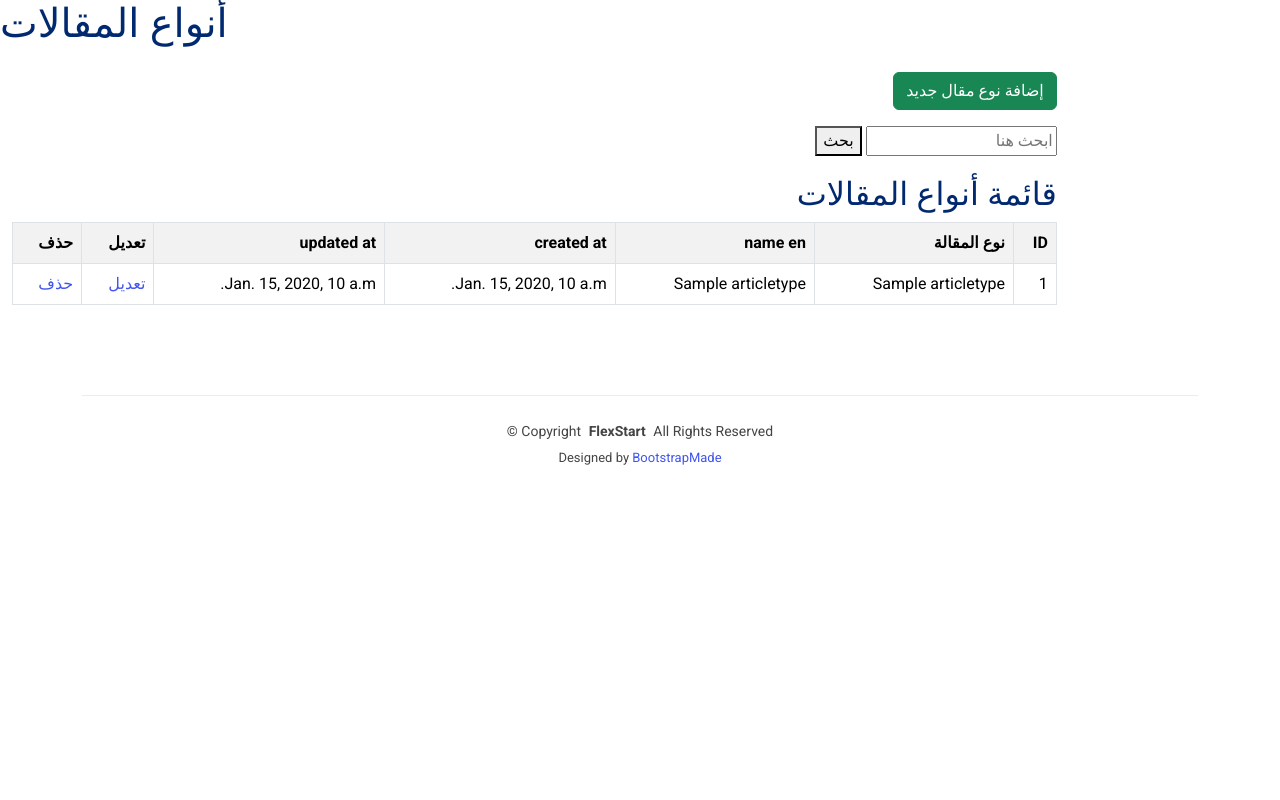
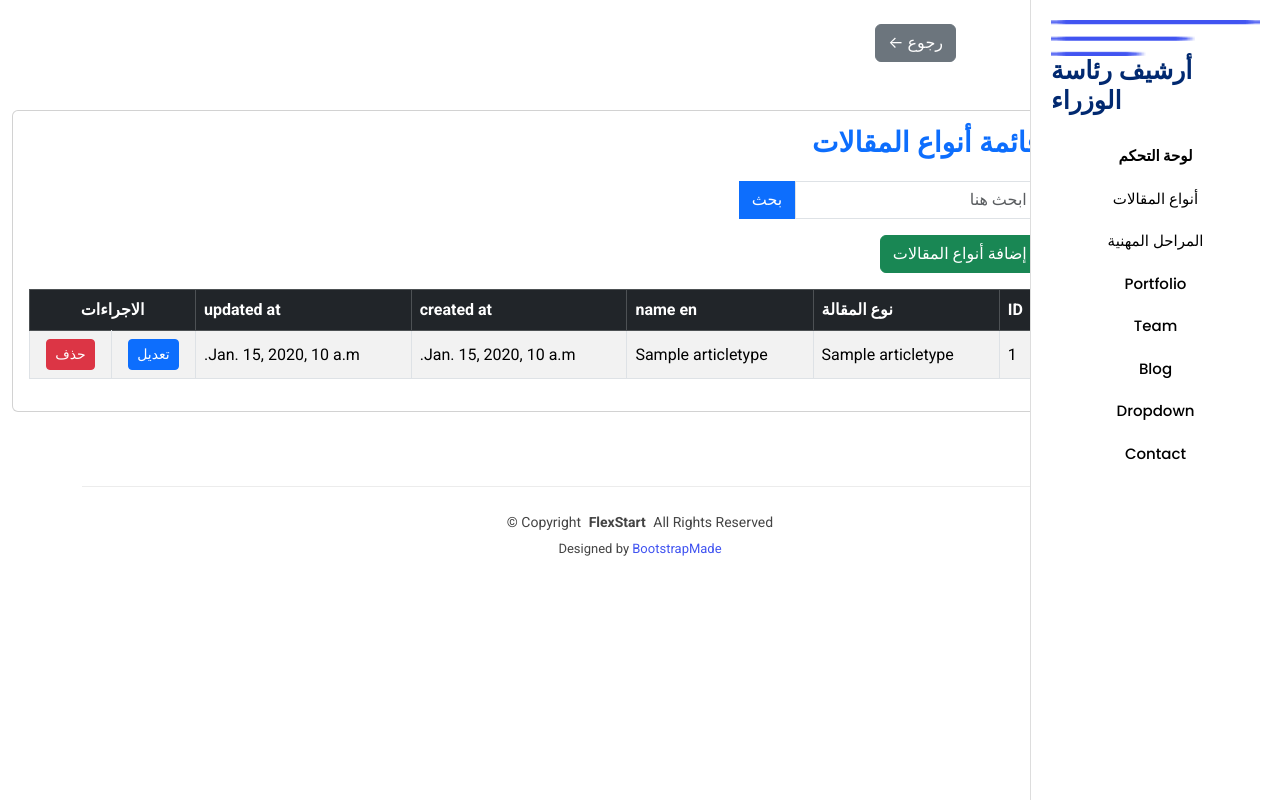
Before and after one commit to monisoul/pm_archive_system, a Django app: page /article/types/ in a window 1280 px wide. Run offline with Django 5.2, Linux system fonts and the light colour scheme; tables that the repository leaves empty hold one stand-in row (values such as "Sample post"); some libraries are stand-ins or nearby versions.

Commit message:
edit system style

```diff
--- a/habtoor_archive/archives/static/archives/assets/css/main.css
+++ b/habtoor_archive/archives/static/archives/assets/css/main.css
@@ -165,7 +165,7 @@ h6 {
 }
 
 .header .logo h1 {
-  font-size: 30px;
+  font-size: 25px;
   margin: 0;
   font-weight: 700;
   color: var(--heading-color);
@@ -2823,3 +2823,30 @@ section,
     font-weight: bold;
     font-size: 16px;
 }
+
+.input-group-rtl {
+    direction: rtl;
+}
+
+.input-group-rtl .form-control {
+    border-top-right-radius: .5rem;
+    border-bottom-right-radius: .5rem;
+
+    border-top-left-radius: 0;
+    border-bottom-left-radius: 0;
+}
+
+.input-group-rtl .btn {
+    border-top-left-radius: .5rem;
+    border-bottom-left-radius: .5rem;
+
+    border-top-right-radius: 0;
+    border-bottom-right-radius: 0;
+}
+.list-title {
+    font-size: 1.75rem;
+    font-weight: 600;
+    color: #0d6efd;
+    margin-bottom: 1rem;
+    padding-bottom: 0.3rem;
+}
--- a/habtoor_archive/archives/templates/archives/dashboard/article_type_list.html
+++ b/habtoor_archive/archives/templates/archives/dashboard/article_type_list.html
@@ -4,7 +4,6 @@
 {% block content %}
 <div class="main_dashboard">
 <div class="container mt-4">
-
     <button type="button" class="btn btn-success mb-3" data-bs-toggle="modal" data-bs-target="#createModal">
         إضافة نوع مقال جديد
     </button>
--- a/habtoor_archive/archives/templates/archives/dashboard/includes/header.html
+++ b/habtoor_archive/archives/templates/archives/dashboard/includes/header.html
@@ -30,7 +30,7 @@
 <header id="header" class="header d-flex flex-column align-items-start position-fixed" style="top:0; right:0; height:100%; width:250px; background:#fff; border-left:1px solid #ddd; padding:20px;">
     <div class="logo mb-4">
         <img src="{% static 'archives/assets/img/logo.png' %}" alt="" style="width:100%;">
-        <h1 class="sitename">FlexStart</h1>
+        <h1 class="sitename">أرشيف رئاسة الوزراء</h1>
     </div>
 
     <nav id="navmenu" class="navmenu w-100" style="text-align: center;">
--- a/habtoor_archive/archives/templates/base_dashboard.html
+++ b/habtoor_archive/archives/templates/base_dashboard.html
@@ -42,8 +42,8 @@
 
  {% include "includes/messages.html" %}
 
+  {% include "archives/dashboard/includes/header.html" %}
   {% block content %}
-  {% include "archives/dashboard/includes/footer.html" %}
   {% endblock %}
 
   {% include "archives/dashboard/includes/footer.html" %}
@@ -66,7 +66,6 @@
 
   {% block extra_js %}
   <script>
-      // هذا المتغير يجب أن يُمرر من الـ View لفتح الـ Modal
       var shouldShowModal = "{{ show_modal }}";
 
       if (shouldShowModal === "True") {
--- a/habtoor_archive/archives/templates/generic/list_with_form.html
+++ b/habtoor_archive/archives/templates/generic/list_with_form.html
@@ -5,45 +5,64 @@
 
 {% block content %}
 
-<h1>{{ model_name_plural }}</h1>
-
+<div class="page-header d-flex justify-content-end align-items-center mb-3" style="margin-right: 300px;">
+    <a href="javascript:history.back()" class="btn btn-secondary m-4">
+        &larr; رجوع
+    </a>
+</div>
 
 <div class="main_dashboard">
    <div class="container mt-4">
-       <button type="button" class="btn btn-success mb-3" data-bs-toggle="modal" data-bs-target="#createModal" >
-        إضافة نوع مقال جديد
-       </button>
-        <div class="table-responsive">
 
 
-<form method="get" style="margin-bottom:20px;">
-    <input type="text" name="search" placeholder="ابحث هنا" value="{{ request.GET.search }}">
+<div class="card p-3">
+    <h3 class="list-title">قائمة {{ model_name_plural }}</h3>
 
-    <button type="submit">بحث</button>
+
+<form method="get" class="mb-3">
+    <div class="input-group input-group-rtl" style="width: 300px;">
+        <input type="text" class="form-control" name="search"
+               placeholder="ابحث هنا" value="{{ request.GET.search }}">
+
+        <button class="btn btn-primary" type="submit">بحث</button>
+    </div>
 </form>
 
 
-<!-- قائمة العناصر -->
-<h2>قائمة {{ model_name_plural }}</h2>
-<table class="table table-bordered table-striped">
+<div class="table-container d-flex flex-column align-items-start w-100">
+    <button type="button" class="btn btn-success mb-3" data-bs-toggle="modal" data-bs-target="#createModal">
+        إضافة {{ model_name_plural }}
+    </button>
 
+    <div class="table-responsive w-100">
+        <table class="table table-striped table-hover table-bordered align-middle">
+            <thead class="table-dark">
                 <tr>
-        {% for  field in model_fields %}
-            <th>{{ field.verbose_name }}</th>
+                    {% for field in model_fields %}
+                        <th class="text-start">{{ field.verbose_name }}</th>
                     {% endfor %}
-        <th>تعديل</th>
-        <th>حذف</th>
+                    <th colspan="2" class="text-center">الاجراءات</th>
                 </tr>
+            </thead>
+            <tbody>
                 {% for obj in objects_list %}
                 <tr>
-        {% for  field in model_fields %}
-            <td>{{ obj|attr:field.name }}</td>
+                    {% for field in model_fields %}
+                        <td class="text-start">{{ obj|attr:field.name }}</td>
                     {% endfor %}
-        <td><a href="{% url model_name|add:'-update' obj.id %}">تعديل</a></td>
-        <td><a href="{% url model_name|add:'-delete' obj.id %}">حذف</a></td>
+                    <td class="text-center">
+                        <a class="btn btn-sm btn-primary" href="{% url model_name|add:'-update' obj.id %}">تعديل</a>
+                    </td>
+                    <td class="text-center">
+                        <a class="btn btn-sm btn-danger" href="{% url model_name|add:'-delete' obj.id %}">حذف</a>
+                    </td>
                 </tr>
                 {% endfor %}
+            </tbody>
         </table>
+    </div>
+</div>
+
 
 {% include "includes/pagination.html" %}
 
@@ -52,7 +71,6 @@
 </div>
 </div>
 
-  <!-- فورم الإضافة -->
 <div class="modal fade" id="createModal" tabindex="-1" aria-labelledby="createModalLabel" aria-hidden="true">
     <div class="modal-dialog">
         <div class="modal-content">
@@ -79,4 +97,5 @@
         </div>
     </div>
 </div>
+</div>
 {% endblock %}
--- a/habtoor_archive/archives/templates/includes/messages.html
+++ b/habtoor_archive/archives/templates/includes/messages.html
@@ -68,7 +68,7 @@
     content: "ℹ️";
 }
 </style>
-
+<div class="main_dashboard">
 <ul class="django-messages">
     {% for message in messages %}
     <li class="{% if message.tags %}{{ message.tags }}{% else %}info{% endif %}">
@@ -76,4 +76,5 @@
     </li>
     {% endfor %}
 </ul>
+</div>
 {% endif %}
--- a/habtoor_archive/archives/templates/includes/pagination.html
+++ b/habtoor_archive/archives/templates/includes/pagination.html
@@ -1,37 +1,28 @@
 {% if is_paginated %}
-<nav aria-label="Page navigation">
-    <ul class="pagination justify-content-center">
+<div class="pagination-container">
 
+    <!-- Previous -->
     {% if page_obj.has_previous %}
-            <li class="page-item">
-                <a class="page-link" href="?page={{ page_obj.previous_page_number }}{% if request.GET.search %}&search={{ request.GET.search }}{% endif %}" aria-label="Previous">
-                    &laquo;
-                </a>
-            </li>
+        <a href="?page={{ page_obj.previous_page_number }}{% if request.GET.search %}&search={{ request.GET.search }}{% endif %}" class="prev">&lsaquo;</a>
     {% else %}
-            <li class="page-item disabled"><span class="page-link">&laquo;</span></li>
+        <span class="prev disabled">&lsaquo;</span>
     {% endif %}
 
+    <!-- Page numbers -->
     {% for i in paginator.page_range %}
         {% if page_obj.number == i %}
-                <li class="page-item active"><span class="page-link">{{ i }}</span></li>
+            <span class="current">{{ i }}</span>
         {% else %}
-                <li class="page-item">
-                    <a class="page-link" href="?page={{ i }}{% if request.GET.search %}&search={{ request.GET.search }}{% endif %}">{{ i }}</a>
-                </li>
+            <a href="?page={{ i }}{% if request.GET.search %}&search={{ request.GET.search }}{% endif %}">{{ i }}</a>
         {% endif %}
     {% endfor %}
 
+    <!-- Next -->
     {% if page_obj.has_next %}
-            <li class="page-item">
-                <a class="page-link" href="?page={{ page_obj.next_page_number }}{% if request.GET.search %}&search={{ request.GET.search }}{% endif %}" aria-label="Next">
-                    &raquo;
-                </a>
-            </li>
+        <a href="?page={{ page_obj.next_page_number }}{% if request.GET.search %}&search={{ request.GET.search }}{% endif %}" class="next">&rsaquo;</a>
     {% else %}
-            <li class="page-item disabled"><span class="page-link">&raquo;</span></li>
+        <span class="next disabled">&rsaquo;</span>
     {% endif %}
 
-    </ul>
-</nav>
+</div>
 {% endif %}
--- a/habtoor_archive/archives/views.py
+++ b/habtoor_archive/archives/views.py
@@ -76,7 +76,6 @@ class BaseListView(ListView):
 
         return queryset
 
-    # يجب تعريف model و form_class في كل subclass
     def get_context_data(self, **kwargs):
         context = super().get_context_data(**kwargs)
 
@@ -84,19 +83,16 @@ class BaseListView(ListView):
             if 'form' not in context:
                 context['form'] = self.form_class()
 
-        #  الحل: استخراج الأسماء الوصفية وتمريرها للسياق
         if self.model:
             context['model_name_singular'] = self.model._meta.verbose_name
             context['model_name_plural'] = self.model._meta.verbose_name_plural
 
 
-            #  الحل: تمرير اسم النموذج الآمن لاستخدامه في تكوين الروابط
             context['model_name'] = self.model._meta.model_name
 
 
             display_fields = []
             for field in self.model._meta.fields:
-                # يمكنك إضافة شروط هنا لاستبعاد حقول معينة (مثل 'id')
                 display_fields.append(field)
 
             context['model_fields'] = display_fields
@@ -104,23 +100,17 @@ class BaseListView(ListView):
         return context
 
 class BaseCreateView(CreateView):
-    # لا تحتاج لـ template_name لأننا لن نستخدمها لعرض الصفحة، بل لمعالجة POST
-    # يجب تعريف model و form_class و success_url في كل subclass
 
     def get_success_url(self):
-        # للتأكد من استخدام success_url المعرّف في الـ subclass
         if self.success_url:
             return self.success_url
-        # في حال عدم تعريفه، يمكن أن يعود إلى الصفحة الرئيسية
         return reverse_lazy('dashboard')
 
     def form_valid(self, form):
-        # إضافة رسالة نجاح عند الإنشاء
         messages.success(self.request, f'تم إضافة {self.model._meta.verbose_name} بنجاح.')
         return super().form_valid(form)
 
     def form_invalid(self, form):
-        # إذا كان الفورم غير صالح، نعيد التوجيه إلى صفحة القائمة مع إظهار المودل
         messages.error(self.request, 'فشل في الإضافة. يرجى مراجعة الأخطاء.')
 
         return redirect(self.get_success_url())
@@ -132,24 +122,20 @@ class BaseUpdateView(UpdateView):
     def get_context_data(self, **kwargs):
         context = super().get_context_data(**kwargs)
 
-        # تمرير الأسماء الوصفية ونوع العملية
         if self.model:
             context['model_name_singular'] = self.model._meta.verbose_name
             context['model_name_plural'] = self.model._meta.verbose_name_plural
-            context['operation'] = 'Update'  # لتسهيل التمييز في القالب
+            context['operation'] = 'Update'
 
-            #  الحل: تمرير اسم النموذج (model_name) لتكوين الروابط
             context['model_name'] = self.model._meta.model_name
 
         return context
 
     def form_valid(self, form):
-        #اضافة رسالة نجاح
         messages.success(self.request, f'تم تعديل {self.model._meta.verbose_name} بنجاح.')
         return super().form_valid(form)
 
     def form_invalid(self, form):
-        # في حال فشل التحقق، نرجع لصفحة التعديل نفسها مع ظهور الأخطاء
         messages.error(self.request, 'فشل التعديل. يرجى مراجعة الأخطاء في النموذج.')
         return super().form_invalid(form)
 
@@ -162,21 +148,17 @@ class BaseDeleteView(DeleteView):
         context = super().get_context_data(**kwargs)
 
         if self.model:
-            # 🚨 تمرير الأسماء الوصفية 🚨
             context['model_name_singular'] = self.model._meta.verbose_name
             context['model_name_plural'] = self.model._meta.verbose_name_plural
-            # 🚨 تمرير اسم النموذج (لروابط الإلغاء/العودة) 🚨
             context['model_name'] = self.model._meta.model_name
 
         return context
 
     def form_valid(self, form):
-        # 🚨 إضافة رسالة نجاح بعد الحذف 🚨
-        name_of_object = self.object # الكائن الذي سيتم حذفه
+        name_of_object = self.object
         model_name = self.model._meta.verbose_name
 
         try:
-            # يمكن تخصيص رسالة النجاح حسب الحقل، نفترض وجود حقل 'name'
             display_name = getattr(name_of_object, 'name', str(name_of_object))
             messages.success(self.request, f'تم حذف {model_name} "{display_name}" بنجاح.')
         except Exception:
@@ -208,7 +190,6 @@ class ArticleTypeDeleteView(BaseDeleteView):
 
 
 
-#صفحة مراحل المسارات المهنية
 class CareerStageListView(BaseListView):
     model = CareerStage
     form_class = CareerStageForm
```
Also changed, not shown: habtoor_archive/archives/templates/generic/confirm_delete.html (+5 -3 lines), habtoor_archive/archives/templates/generic/update_with_form.html (+62 -8 lines). Lines whose indentation alone changed are shown as unchanged.
